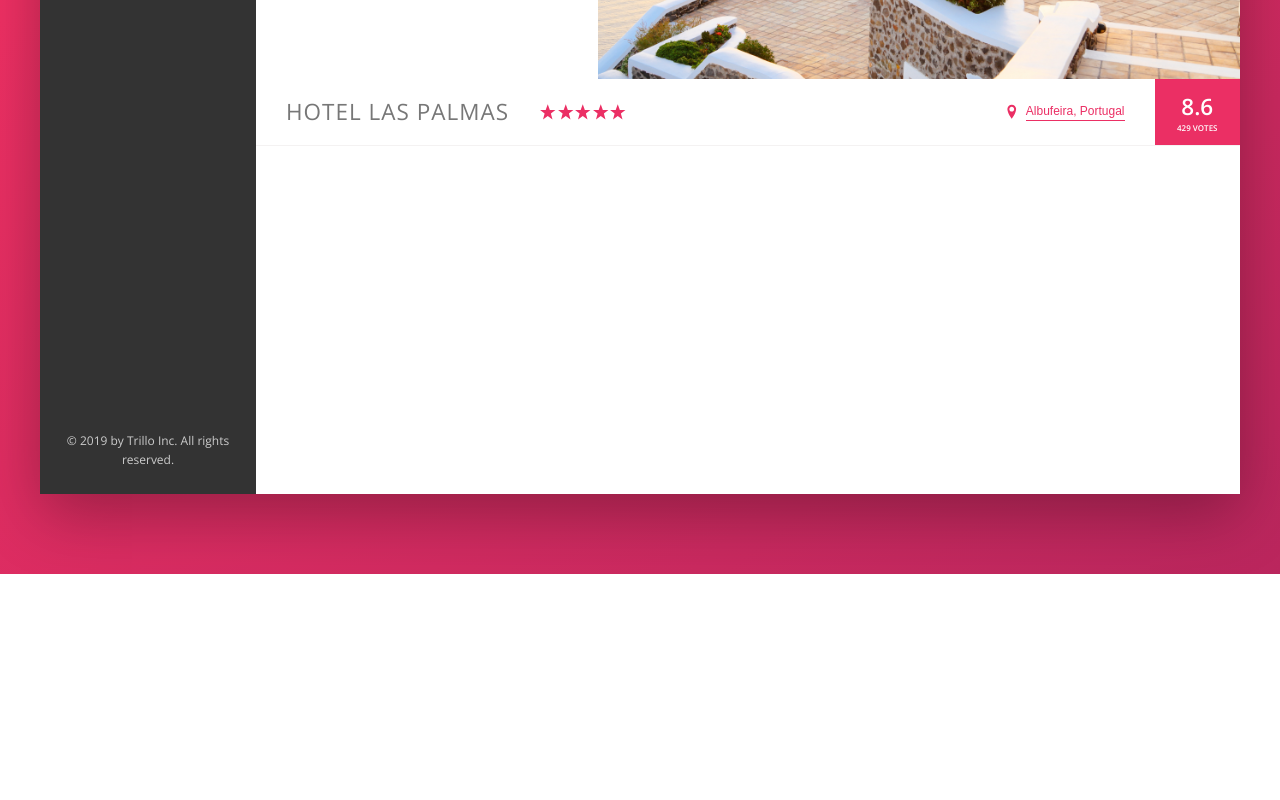
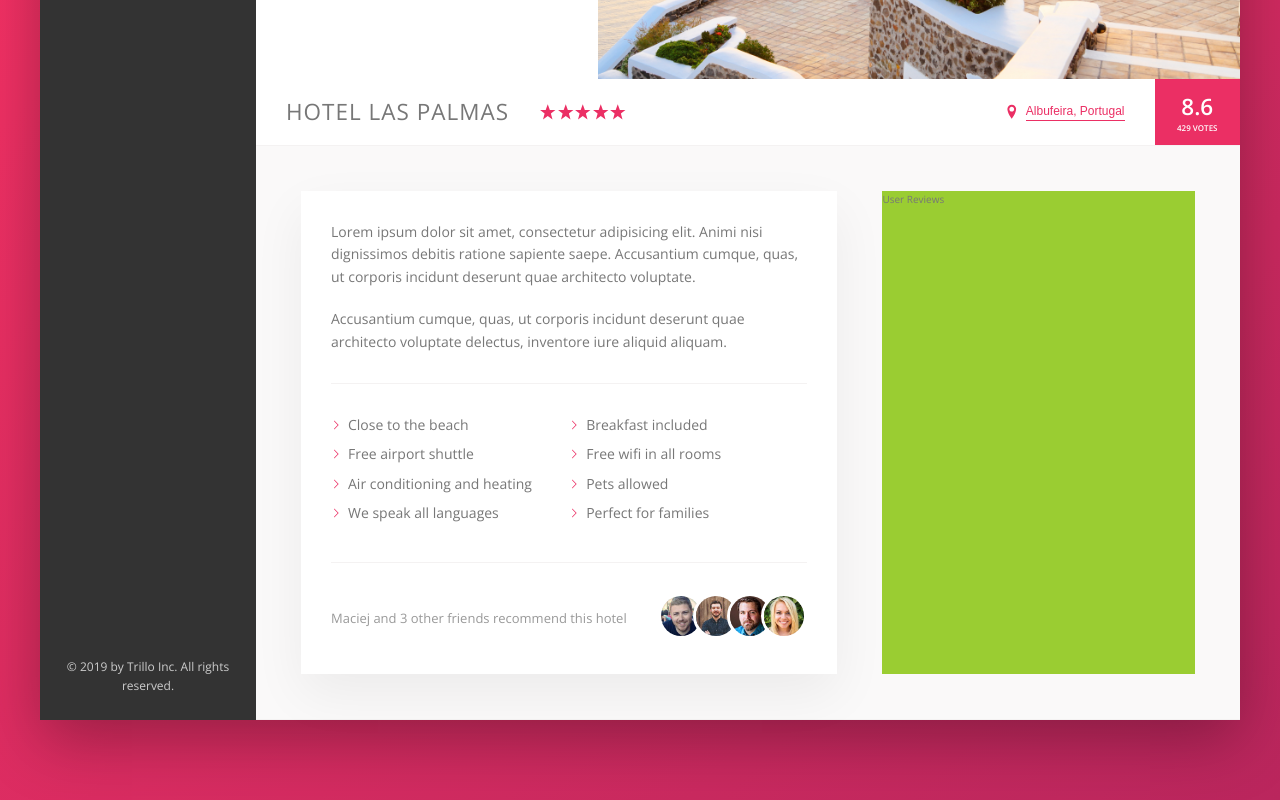
Before and after one commit to DrMalina/Trillo-App, a website: page index.html in a window 1280 px wide. Shown: the part 456-1256 px from the top of the page. Before the commit the page ends 1030 px from the top, so only its background shows below. Drawn offline with nearby package versions, Linux system fonts and the light colour scheme.

Commit message:
Description w/ recommend

```diff
--- a/index.html
+++ b/index.html
@@ -135,6 +135,41 @@
                             <div class="overview__rating-count">429 votes</div>
                         </div>
                     </div>
+
+                    <div class="detail">
+                        <div class="description">
+                            <p class="paragraph">
+                                Lorem ipsum dolor sit amet, consectetur adipisicing elit. Animi nisi dignissimos debitis ratione sapiente saepe. Accusantium cumque, quas, ut corporis incidunt deserunt quae architecto voluptate.
+                            </p>
+                            <p class="paragraph">
+                                Accusantium cumque, quas, ut corporis incidunt deserunt quae architecto voluptate delectus, inventore iure aliquid aliquam.
+                            </p>
+                            <ul class="list">
+                                <li class="list__item">Close to the beach</li>
+                                <li class="list__item">Breakfast included</li>
+                                <li class="list__item">Free airport shuttle</li>
+                                <li class="list__item">Free wifi in all rooms</li>
+                                <li class="list__item">Air conditioning and heating</li>
+                                <li class="list__item">Pets allowed</li>
+                                <li class="list__item">We speak all languages</li>
+                                <li class="list__item">Perfect for families</li>
+                            </ul>
+                            <div class="recommend">
+                                <p class="recommend__count">
+                                    Maciej and 3 other friends recommend this hotel
+                                </p>
+                                <div class="recommend__friends">
+                                    <img src="img/user-3.jpg" alt="Friend 1" class="recommend__photo">
+                                    <img src="img/user-4.jpg" alt="Friend 2" class="recommend__photo">
+                                    <img src="img/user-5.jpg" alt="Friend 3" class="recommend__photo">
+                                    <img src="img/user-6.jpg" alt="Friend 4" class="recommend__photo">
+                                </div>
+                            </div>
+                        </div>
+                        <div class="user-reviews">
+                            User Reviews
+                        </div>
+                    </div>
                 </main>
 
             </div>
--- a/sass/_base.scss
+++ b/sass/_base.scss
@@ -31,6 +31,9 @@ Grey dark 3: #999
     --color-grey-dark-3:#999;
 
     --shadow-dark: 0 2rem 6rem rgba(0,0,0,.3);
+    --shadow-light: 0 2rem 5rem rgba(0,0,0,.06);
+
+    --line: 1px solid var(--color-grey-light-2);
 }
 
 * {
--- a/sass/_components.scss
+++ b/sass/_components.scss
@@ -212,7 +212,7 @@
 .overview {
     display: flex;
     align-items: center;
-    border-bottom: 1px solid var(--color-grey-light-2);
+    border-bottom: var(--line);
 
 
     &__heading {
@@ -312,3 +312,73 @@
         box-shadow: none;
     }
 }
+
+//////////////////////////////////////
+// PARAGRAPH
+.paragraph:not(:last-of-type) {
+    margin-bottom: 2rem;
+}
+
+
+//////////////////////////////////////
+// LIST
+.list {
+    list-style: none;
+    margin: 3rem 0;
+    padding: 3rem 0;
+    border-top: var(--line);
+    border-bottom: var(--line);
+
+    display: flex;
+    flex-wrap: wrap;
+
+    &__item {
+        flex: 0 0 50%;
+        margin-bottom: .7rem;
+    }
+
+    &__item::before {
+        content: "";
+        display: inline-block;
+        height: 1rem;
+        width: 1rem;
+        margin-right: .7rem;
+
+        //Older browsers
+        //background-image: url(../img/chevron-thin-right.svg);
+        //background-size: cover;
+
+        //Newer browsers
+        background-color: var(--color-primary);
+        -webkit-mask-image: url(../img/chevron-thin-right.svg);
+        -webkit-mask-size: cover;
+    }
+}
+
+
+//////////////////////////////////////
+// RECOMMEND
+.recommend {
+    font-size: 1.3rem;
+    color: var(--color-grey-dark-3);
+
+    display: flex;
+    align-items: center;
+
+
+    &__count {
+        margin-right: auto;
+    }
+
+    &__photo {
+        box-sizing: content-box;
+        height: 4rem;
+        width: 4rem;
+        border-radius: 50%;
+        border: 3px solid #fff;
+
+        &:not(:last-child) {
+            margin-right: -1.5rem;
+        }
+    }
+}
--- a/sass/_layout.scss
+++ b/sass/_layout.scss
@@ -11,7 +11,7 @@
     font-size: 1.4rem;
     height: 7rem;
     background-color: #fff;
-    border-bottom: 1px solid var(--color-grey-light-2);
+    border-bottom: var(--line);
 
     display: flex;
     justify-content: space-between;
@@ -34,8 +34,27 @@
 
 .hotel-view {
     background-color: #fff;
-
-    //TEST
-    height: 80rem;
     flex: 1;
 }
+
+.detail {
+    display: flex;
+    padding: 4.5rem;
+    background-color: var(--color-grey-light-1);
+    border-bottom: var(--line);
+
+}
+
+.description {
+    font-size: 1.4rem;
+    background-color: #fff;
+    box-shadow: var(--shadow-light);
+    padding: 3rem;
+    flex: 0 0 60%;
+    margin-right: 4.5rem;
+}
+
+.user-reviews {
+    background-color: yellowgreen;
+    flex: 1;
+}
```
Also changed, not shown: css/style.css.
